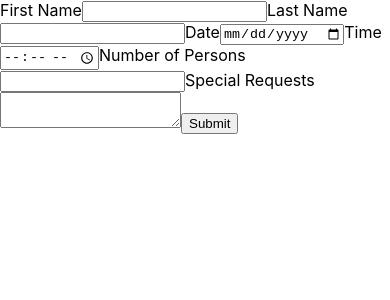
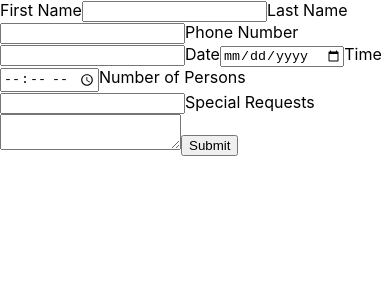
Before and after one commit to jrobii/LandsBookingsFront, a React (Create React App) app: page / in a window 390 px wide. Shown: the top 300 px of the page. Built offline with nearby package versions, Linux system fonts and the light colour scheme.

Commit message:
Updated BookingForm component to include a phone number field

```diff
--- a/src/components/BookingForm.js
+++ b/src/components/BookingForm.js
@@ -6,6 +6,7 @@ class BookingForm extends React.Component {
       this.state = {
         firstName: "",
         lastName: "",
+        phoneNum: "",
         date: "",
         time: "",
         requests: "",
@@ -37,6 +38,7 @@ class BookingForm extends React.Component {
       this.setState({
         firstName: "",
         lastName: "",
+        phoneNum: "",
         date: "",
         time: "",
         requests: "",
@@ -54,6 +56,9 @@ class BookingForm extends React.Component {
 
           <label>Last Name</label>
           <input type="text" name="lastName" value={this.state.lastName} onChange={this.handleChange} />
+
+          <label>Phone Number</label>
+          <input type="text" name="phoneNum" value={this.state.phoneNum} onChange={this.handleChange} />
 
           <label>Date</label>
           <input type="date" name="date" value={this.state.date} onChange={this.handleChange} />
```
